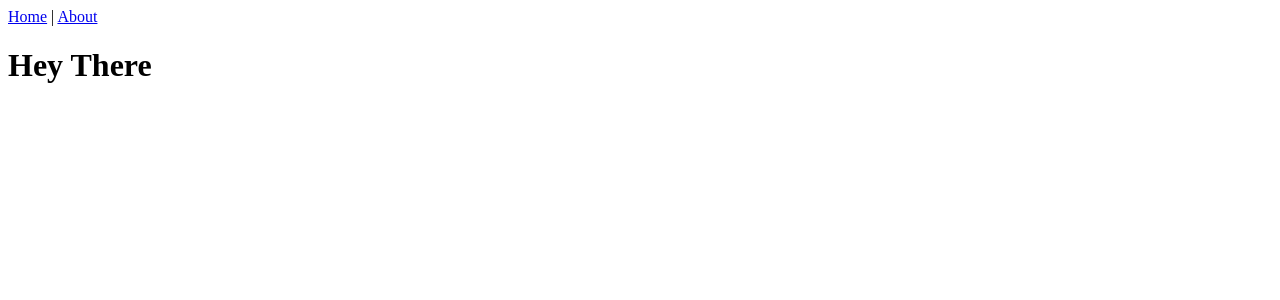
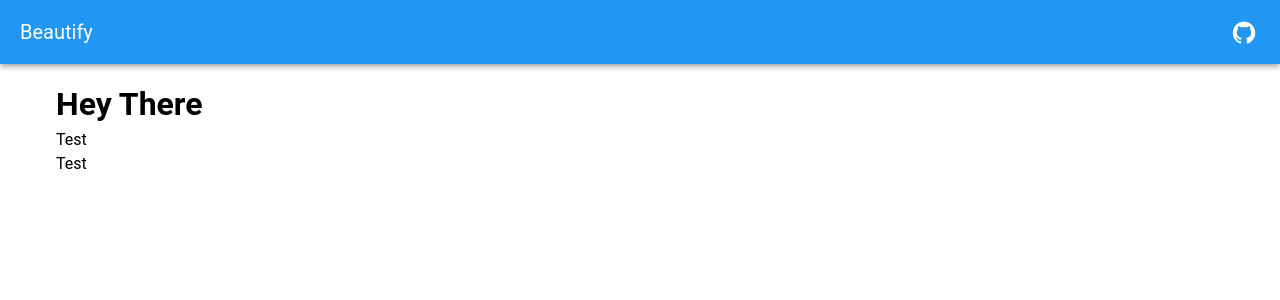
Before and after one commit to iAliF/Beautify, a Vue app: page / in a window 1280 px wide. Shown: the top 300 px of the page. Built offline with nearby package versions, Linux system fonts and the light colour scheme.

Commit message:
Remove router and configure Vuetify

```diff
--- a/package.json
+++ b/package.json
@@ -10,8 +10,9 @@
     "format": "prettier --write src/"
   },
   "dependencies": {
+    "@mdi/font": "^7.2.96",
     "vue": "^3.3.4",
-    "vue-router": "^4.2.4"
+    "vuetify": "^3.3.12"
   },
   "devDependencies": {
     "@rushstack/eslint-patch": "^1.3.2",
--- a/src/App.vue
+++ b/src/App.vue
@@ -1,12 +1,21 @@
 <script setup>
-import { RouterLink, RouterView } from 'vue-router'
+import HomeView from "@/views/HomeView.vue";
 </script>
 
 <template>
-  <nav>
-    <RouterLink to="/">Home</RouterLink>
-    |
-    <RouterLink to="/about">About</RouterLink>
-  </nav>
-  <RouterView />
+  <v-layout class="rounded rounded-md">
+    <v-app-bar color="blue">
+      <v-app-bar-title>Beautify</v-app-bar-title>
+
+      <template v-slot:append>
+        <v-btn icon="mdi-github" href="https://github.com/iAliF/Beautify" size="x-large"></v-btn>
+      </template>
+    </v-app-bar>
+
+    <v-main class=" align-center justify-center" style="min-height: 300px;">
+      <v-container>
+        <HomeView />
+      </v-container>
+    </v-main>
+  </v-layout>
 </template>
--- a/src/main.js
+++ b/src/main.js
@@ -1,9 +1,19 @@
 import {createApp} from 'vue'
 import App from './App.vue'
-import router from './router'
+
+// Vuetify
+import 'vuetify/styles'
+import {createVuetify} from 'vuetify'
+import * as components from 'vuetify/components'
+import * as directives from 'vuetify/directives'
+import "@mdi/font/css/materialdesignicons.css"
 
 const app = createApp(App)
+const vuetify = createVuetify({
+    components,
+    directives,
+})
 
-app.use(router)
+app.use(vuetify)
 
 app.mount('#app')
--- a/src/router/index.js
+++ /dev/null
@@ -1,23 +0,0 @@
-import { createRouter, createWebHistory } from 'vue-router'
-import HomeView from '../views/HomeView.vue'
-
-const router = createRouter({
-  history: createWebHistory(import.meta.env.BASE_URL),
-  routes: [
-    {
-      path: '/',
-      name: 'home',
-      component: HomeView
-    },
-    {
-      path: '/about',
-      name: 'about',
-      // route level code-splitting
-      // this generates a separate chunk (About.[hash].js) for this route
-      // which is lazy-loaded when the route is visited.
-      component: () => import('../views/AboutView.vue')
-    }
-  ]
-})
-
-export default router
--- a/src/views/HomeView.vue
+++ b/src/views/HomeView.vue
@@ -1,3 +1,5 @@
 <template>
   <h1>Hey There</h1>
+  <p>Test</p>
+  <p>Test</p>
 </template>
```
Also changed, not shown: 1 other file (tests, documents, lock files or other folders).
